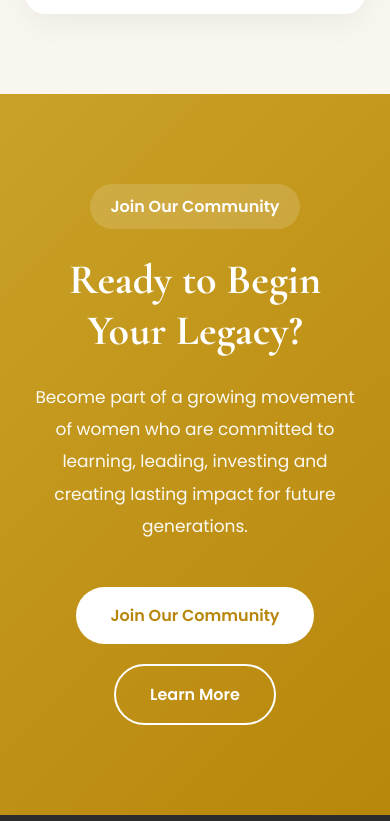
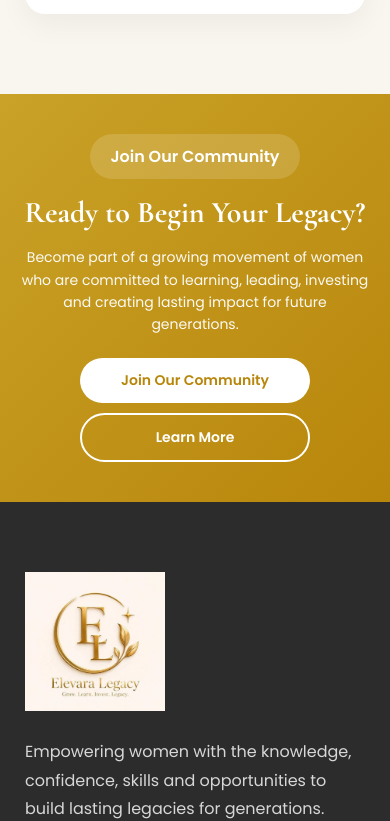
Before and after one commit to BRIAN-pixel275/elevara-legacy, a React (Vite) app: page / in a window 390 px wide. Shown: the part 9266-10087 px from the top of the page. Built offline with nearby package versions, Linux system fonts and the light colour scheme.

Commit message:
refactor: update styles for Contact and Global CTAs for improved layout and responsiveness

```diff
--- a/src/styles/contact.css
+++ b/src/styles/contact.css
@@ -333,174 +333,88 @@
 }
 
 /* ===================================
-   Contact CTA
+   Compact Contact CTA
 =================================== */
 
-.contact-cta{
-
-    padding:120px 40px;
-
-    background:linear-gradient(135deg,#C9A227,#D8B64B);
-
-    text-align:center;
-
-    color:white;
-
+.contact-cta {
+    padding: 45px 30px;
+    background: #F9F5EF;
+    text-align: center;
 }
 
-.contact-cta .contact-container{
-
-    max-width:850px;
-
-    margin:auto;
-
+.contact-cta .contact-container {
+    max-width: 850px;
+    margin: 0 auto;
 }
 
-.contact-cta .section-tag{
-
-    display:inline-block;
-
-    background:rgba(255,255,255,.2);
-
-    color:white;
-
-    padding:8px 18px;
-
-    border-radius:30px;
-
-    font-size:14px;
-
-    font-weight:600;
-
-    letter-spacing:1px;
-
-    text-transform:uppercase;
-
+.contact-cta .section-tag {
+    display: inline-block;
+    margin-bottom: 8px;
 }
 
-.contact-cta h2{
+.contact-cta h2 {
+    margin: 5px auto 12px;
+    max-width: 750px;
 
-    font-size:56px;
+    font-size: 36px;
+    line-height: 1.2;
 
-    margin:25px 0;
-
-    line-height:1.2;
-
+    color: #2C2C2C;
 }
 
-.contact-cta p{
+.contact-cta p {
+    max-width: 650px;
+    margin: 0 auto 20px;
 
-    max-width:720px;
+    font-size: 15px;
+    line-height: 1.6;
 
-    margin:0 auto 45px;
-
-    font-size:19px;
-
-    line-height:1.9;
-
-    opacity:.95;
-
+    color: #666;
 }
 
-.contact-cta-buttons{
-
-    display:flex;
-
-    justify-content:center;
-
-    gap:20px;
-
-    flex-wrap:wrap;
-
+.contact-cta-buttons {
+    display: flex;
+    justify-content: center;
+    align-items: center;
+    gap: 12px;
 }
 
-.contact-cta .primary-btn{
-
-    background:white;
-
-    color:#C9A227;
-
-    padding:16px 36px;
-
-    border-radius:50px;
-
-    text-decoration:none;
-
-    font-weight:600;
-
-    transition:.3s;
-
+.contact-cta-buttons .primary-btn,
+.contact-cta-buttons .secondary-btn {
+    padding: 11px 24px;
+    font-size: 14px;
 }
 
-.contact-cta .primary-btn:hover{
 
-    transform:translateY(-4px);
+/* ===================================
+   Mobile
+=================================== */
 
-    box-shadow:0 12px 25px rgba(0,0,0,.15);
+@media (max-width: 768px) {
 
+    .contact-cta {
+        padding: 35px 20px;
     }
 
-.contact-cta .secondary-btn{
-
-    border:2px solid white;
-
-    color:white;
-
-    padding:16px 36px;
-
-    border-radius:50px;
-
-    text-decoration:none;
-
-    font-weight:600;
-
-    transition:.3s;
-
+    .contact-cta h2 {
+        font-size: 30px;
     }
 
-.contact-cta .secondary-btn:hover{
-
-    background:white;
-
-    color:#C9A227;
-
+    .contact-cta p {
+        font-size: 14px;
+        line-height: 1.6;
+        margin-bottom: 18px;
     }
 
-@media(max-width:768px){
-
-.contact-cta{
-
-    padding:80px 25px;
-
+    .contact-cta-buttons {
+        flex-direction: column;
+        gap: 10px;
     }
 
-.contact-cta h2{
-
-    font-size:38px;
-
-}
-
-.contact-cta p{
-
-    font-size:17px;
-
-}
-
-.contact-cta-buttons{
-
-    flex-direction:column;
-
-    align-items:center;
-
-}
-
-.contact-cta .primary-btn,
-.contact-cta .secondary-btn{
-
-    width:240px;
-
-    text-align:center;
-
+    .contact-cta-buttons .primary-btn,
+    .contact-cta-buttons .secondary-btn {
+        width: 100%;
+        max-width: 220px;
     }
 
 }
--- a/src/styles/cta.css
+++ b/src/styles/cta.css
@@ -1,80 +1,154 @@
-.cta{
-    padding:120px 40px;
-    background:linear-gradient(135deg,#C9A227,#B8860B);
-    color:white;
+/* ===================================
+   Global CTA
+=================================== */
+
+.cta {
+    padding: 65px 40px;
+    background: linear-gradient(135deg, #C9A227, #B8860B);
+    color: white;
 }
 
-.cta-container{
-    max-width:900px;
-    margin:auto;
-    text-align:center;
+
+.cta-container {
+    max-width: 900px;
+    margin: auto;
+    text-align: center;
 }
 
-.cta .section-tag{
-    background:rgba(255,255,255,.15);
-    color:white;
-    margin-bottom:25px;
+
+.cta .section-tag {
+    background: rgba(255, 255, 255, .15);
+    color: white;
+    margin-bottom: 15px;
 }
 
-.cta h2{
-    font-size:58px;
-    margin-bottom:25px;
+
+.cta h2 {
+    font-size: 44px;
+    line-height: 1.2;
+    margin-bottom: 15px;
 }
 
-.cta p{
-    font-size:20px;
-    line-height:1.9;
-    margin-bottom:45px;
-    opacity:.95;
+
+.cta p {
+    font-size: 17px;
+    line-height: 1.7;
+    margin-bottom: 25px;
+    opacity: .95;
 }
 
-.cta-buttons{
-    display:flex;
-    justify-content:center;
-    gap:20px;
-    flex-wrap:wrap;
+
+.cta-buttons {
+    display: flex;
+    justify-content: center;
+    gap: 15px;
+    flex-wrap: wrap;
 }
 
+
 .cta-primary,
-.cta-secondary{
-    text-decoration:none;
-    padding:16px 34px;
-    border-radius:50px;
-    font-weight:600;
-    transition:.3s;
+.cta-secondary {
+    text-decoration: none;
+    padding: 13px 28px;
+    border-radius: 50px;
+    font-weight: 600;
+    transition: .3s;
 }
 
-.cta-primary{
-    background:white;
-    color:#B8860B;
+
+.cta-primary {
+    background: white;
+    color: #B8860B;
 }
 
-.cta-primary:hover{
-    transform:translateY(-3px);
+
+.cta-primary:hover {
+    transform: translateY(-3px);
 }
 
-.cta-secondary{
-    border:2px solid white;
-    color:white;
+
+.cta-secondary {
+    border: 2px solid white;
+    color: white;
 }
 
-.cta-secondary:hover{
-    background:white;
-    color:#B8860B;
+
+.cta-secondary:hover {
+    background: white;
+    color: #B8860B;
 }
 
-@media(max-width:768px){
 
-.cta{
-    padding:90px 25px;
+/* ===================================
+   Tablet & Mobile
+=================================== */
+
+@media (max-width: 768px) {
+
+    .cta {
+        padding: 50px 25px;
+    }
+
+
+    .cta h2 {
+        font-size: 34px;
+        line-height: 1.25;
+    }
+
+
+    .cta p {
+        font-size: 15px;
+        line-height: 1.6;
+        margin-bottom: 22px;
+    }
+
+
+    .cta-buttons {
+        gap: 10px;
+    }
+
+
+    .cta-primary,
+    .cta-secondary {
+        padding: 12px 24px;
+        font-size: 14px;
+    }
+
 }
 
-.cta h2{
-    font-size:42px;
-}
 
-.cta p{
-    font-size:17px;
-}
+/* ===================================
+   Small Phones
+=================================== */
+
+@media (max-width: 480px) {
+
+    .cta {
+        padding: 40px 20px;
+    }
+
+
+    .cta h2 {
+        font-size: 30px;
+    }
+
+
+    .cta p {
+        font-size: 14px;
+    }
+
+
+    .cta-buttons {
+        flex-direction: column;
+        align-items: center;
+    }
+
+
+    .cta-primary,
+    .cta-secondary {
+        width: 100%;
+        max-width: 230px;
+        text-align: center;
+    }
 
 }
```
Lines whose indentation alone changed are shown as unchanged.
